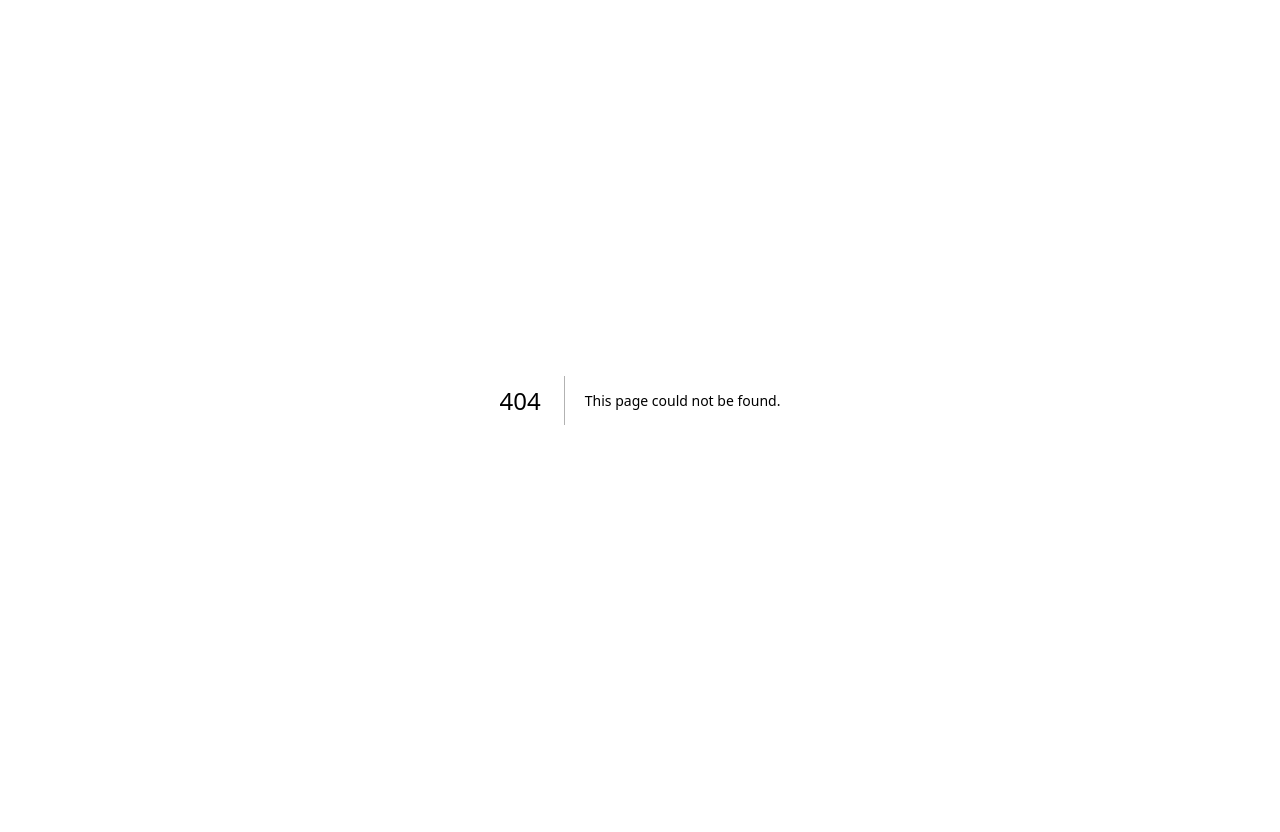
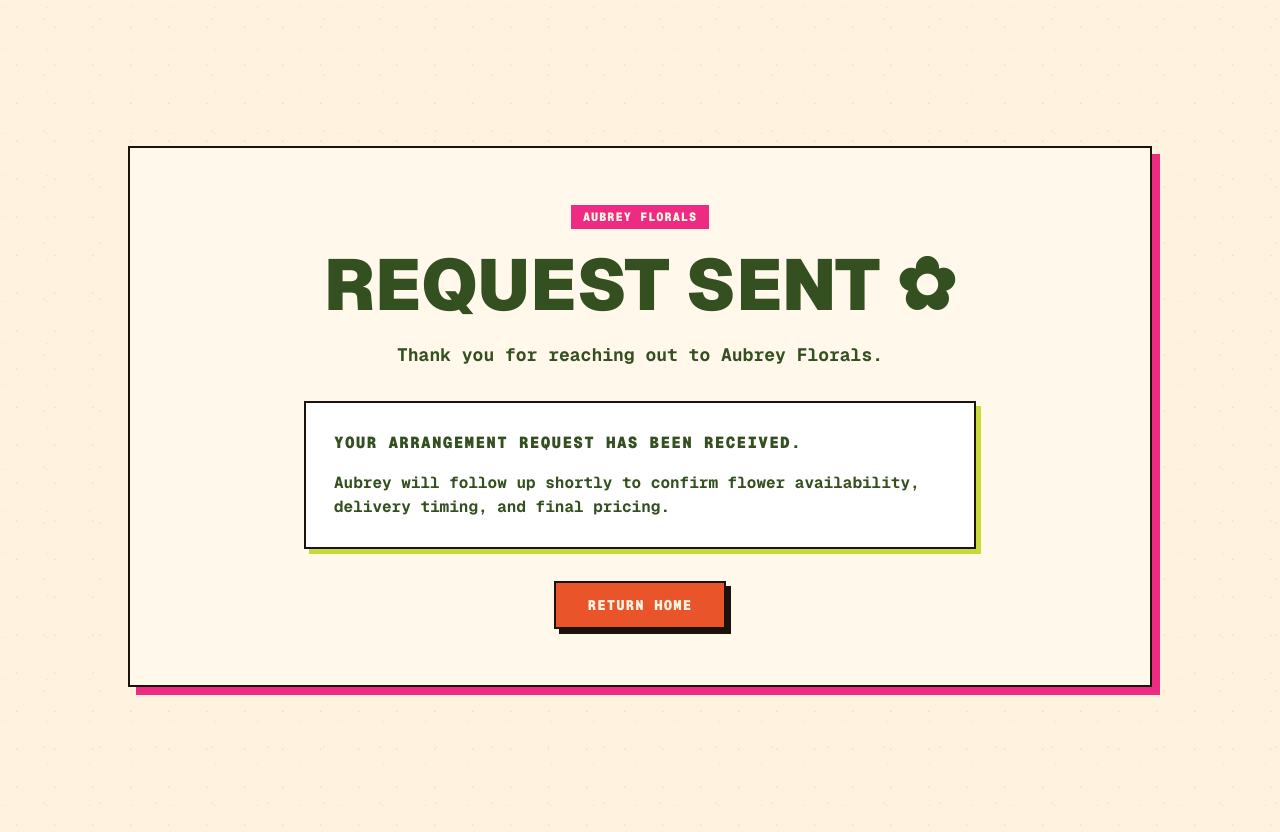
Before and after one commit to KingKumar/Flowers-by-Aubrey, a Next.js app: page /thank-you in a window 1280 px wide. Before the commit this address had no page. Before the commit the page ends 800 px from the top, so only its background shows below. Built offline with nearby package versions, Linux system fonts and the light colour scheme; a web font is replaced by a local one.

Commit message:
thank you for order page.

```diff
--- /dev/null
+++ b/app/thank-you/page.tsx
@@ -0,0 +1,46 @@
+import type { Metadata } from "next";
+import Link from "next/link";
+
+export const metadata: Metadata = {
+  title: "Request Sent | Aubrey Florals",
+  description: "Your Aubrey Florals arrangement request has been sent.",
+};
+
+export default function ThankYouPage() {
+  return (
+    <main className="paper-grain min-h-screen bg-[#fff2df] px-5 py-8 text-[#1b120c] sm:px-8 sm:py-12 lg:px-12">
+      <section className="mx-auto flex min-h-[calc(100vh-4rem)] max-w-5xl items-center justify-center">
+        <div className="w-full border-2 border-[#1b120c] bg-[#fff8eb] p-5 text-center shadow-[8px_8px_0_#ed2b82] sm:p-10 lg:p-14">
+          <p className="inline-block bg-[#ed2b82] px-3 py-1 font-mono text-xs font-black uppercase tracking-[0.08em] text-[#fff2df]">
+            Aubrey Florals
+          </p>
+
+          <h1 className="mt-5 text-5xl font-black uppercase leading-none text-[#344f20] sm:text-7xl">
+            Request Sent ✿
+          </h1>
+
+          <p className="mx-auto mt-5 max-w-2xl font-mono text-base font-bold leading-7 text-[#344f20] sm:text-lg">
+            Thank you for reaching out to Aubrey Florals.
+          </p>
+
+          <div className="mx-auto mt-8 max-w-2xl border-2 border-[#1b120c] bg-white p-5 text-left shadow-[5px_5px_0_#c7da38] sm:p-7">
+            <p className="font-mono text-sm font-black uppercase tracking-[0.08em] text-[#344f20] sm:text-base">
+              Your arrangement request has been received.
+            </p>
+            <p className="mt-4 font-mono text-sm font-bold leading-6 text-[#344f20] sm:text-base">
+              Aubrey will follow up shortly to confirm flower availability,
+              delivery timing, and final pricing.
+            </p>
+          </div>
+
+          <Link
+            href="/"
+            className="mt-8 inline-flex min-h-12 items-center justify-center border-2 border-[#1b120c] bg-[#e9542b] px-8 font-mono text-sm font-black uppercase tracking-[0.08em] text-[#fff2df] shadow-[5px_5px_0_#1b120c] transition hover:-translate-y-0.5 hover:shadow-[7px_7px_0_#1b120c] focus:outline-none focus:ring-2 focus:ring-[#ed2b82] focus:ring-offset-2 focus:ring-offset-[#fff2df]"
+          >
+            Return Home
+          </Link>
+        </div>
+      </section>
+    </main>
+  );
+}
--- a/components/PriceEstimatePanel.tsx
+++ b/components/PriceEstimatePanel.tsx
@@ -1,6 +1,7 @@
 "use client";
 
 import Image from "next/image";
+import { useRouter } from "next/navigation";
 import type { FormEvent } from "react";
 import { useEffect, useState } from "react";
 
@@ -90,8 +91,6 @@
 
 const WEB3FORMS_ENDPOINT = "https://api.web3forms.com/submit";
 const WEB3FORMS_ACCESS_KEY = process.env.NEXT_PUBLIC_WEB3FORMS_ACCESS_KEY;
-const SUCCESS_MESSAGE =
-  "Thank you — your arrangement request has been sent. Aubrey will follow up to confirm availability, delivery, and final pricing.";
 const PRICING_DISCLAIMER =
   "This estimate is based on the selected arrangement size and vase. Final pricing may vary based on seasonal availability, vase availability, delivery requirements, and custom requests.";
 
@@ -106,6 +105,7 @@
 }: {
   selectedBouquets: SelectedBouquet[];
 }) {
+  const router = useRouter();
   const [selections, setSelections] = useState<Record<string, SelectionState>>({});
   const [customerName, setCustomerName] = useState("");
   const [customerEmail, setCustomerEmail] = useState("");
@@ -301,24 +301,7 @@
       }
 
       setSubmitStatus("success");
-      setSubmitMessage(SUCCESS_MESSAGE);
-      window.alert(SUCCESS_MESSAGE);
-      setSelections({});
-      setCustomerName("");
-      setCustomerEmail("");
-      setCustomerPhone("");
-      setDeliveryDate("");
-      setDeliveryTimeWindow("");
-      setDeliveryAddress("");
-      setDeliveryNotes("");
-      setOccasion("");
-      setPreferredColors("");
-      setFlowerRequests("");
-      setCardMessage("");
-      setShowDeliveryWarning(false);
-      setShowNameWarning(false);
-      setShowEmailWarning(false);
-      setMobileStepIndex(0);
+      router.push("/thank-you");
     } catch (error) {
       setSubmitStatus("error");
       setSubmitMessage(
```
